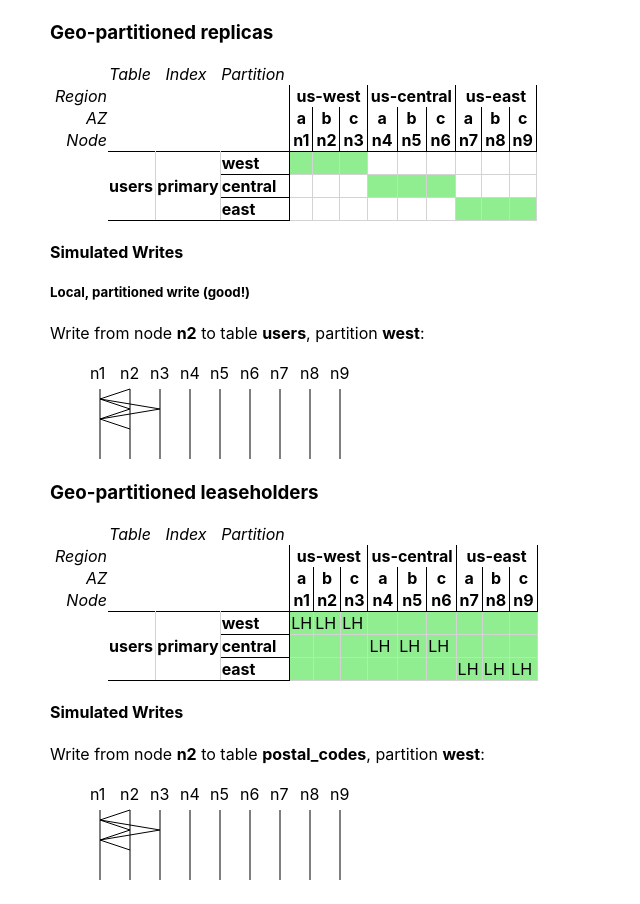
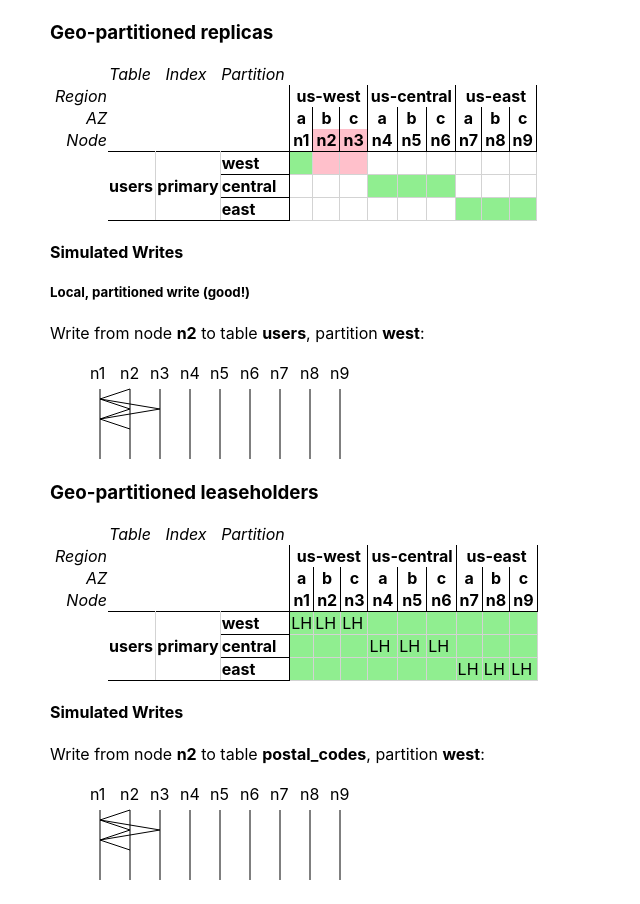
Before and after one commit to vilterp/crdb-config-explorer, a React (Create React App) app: page / in a window 1280 px wide. Shown: the part 1581-2485 px from the top of the page, without its empty margins (0-640 px from the left). Built offline with nearby package versions, Linux system fonts and the light colour scheme.

Commit message:
down nodes

```diff
--- a/src/App.css
+++ b/src/App.css
@@ -31,6 +31,10 @@
   background-color: lightgreen;
 }
 
+.config-view .cell.cell-data-but-down {
+  background-color: pink;
+}
+
 .config-view .schema-node {
   border-top: 1px solid black;
   border-bottom: 1px solid black;
@@ -44,6 +48,10 @@
 
 .config-view .formation-node.formation-node-leaf {
   border-bottom: 1px solid black;
+}
+
+.config-view .formation-node.formation-node-down {
+  background-color: pink;
 }
 
 .config-view .cell {
--- a/src/App.tsx
+++ b/src/App.tsx
@@ -6,7 +6,7 @@ import {
   usersTableDupIndexes,
   usersTableLeaseholderPartitioned,
   usersTablePartitioned,
-  usersTableUnPartitioned
+  usersTableUnPartitioned,
 } from "./configurations";
 import "./App.css";
 import { SituationView } from "./views/situationView";
@@ -27,7 +27,11 @@ function App() {
 
       <h3>Development</h3>
       <SituationView
-        config={{ formation: singleNode, table: usersTableUnPartitioned }}
+        config={{
+          formation: singleNode,
+          table: usersTableUnPartitioned,
+          downNodeIDs: [],
+        }}
         writes={[]}
       />
 
@@ -35,7 +39,8 @@ function App() {
       <SituationView
         config={{
           formation: threeNodesOneRegion,
-          table: usersTableUnPartitioned
+          table: usersTableUnPartitioned,
+          downNodeIDs: [],
         }}
         writes={[
           {
@@ -43,9 +48,9 @@ function App() {
             write: {
               gateWayNodeID: 1,
               tableName: "users",
-              partitionName: "default"
-            }
-          }
+              partitionName: "default",
+            },
+          },
         ]}
       />
 
@@ -56,7 +61,8 @@ function App() {
       <SituationView
         config={{
           formation: threeNodesThreeRegions,
-          table: usersTableUnPartitioned
+          table: usersTableUnPartitioned,
+          downNodeIDs: [],
         }}
         writes={[
           {
@@ -64,17 +70,17 @@ function App() {
             write: {
               tableName: "users",
               partitionName: "default",
-              gateWayNodeID: 3
-            }
+              gateWayNodeID: 3,
+            },
           },
           {
             desc: "non-local write (bad!)",
             write: {
               tableName: "users",
               partitionName: "default",
-              gateWayNodeID: 4
-            }
-          }
+              gateWayNodeID: 4,
+            },
+          },
         ]}
       />
 
@@ -82,7 +88,8 @@ function App() {
       <SituationView
         config={{
           formation: threeNodesThreeRegions,
-          table: usersTablePartitioned
+          table: usersTablePartitioned,
+          downNodeIDs: [2, 3],
         }}
         writes={[
           {
@@ -90,9 +97,9 @@ function App() {
             write: {
               gateWayNodeID: 2,
               tableName: "users",
-              partitionName: "west"
-            }
-          }
+              partitionName: "west",
+            },
+          },
         ]}
       />
 
@@ -100,7 +107,8 @@ function App() {
       <SituationView
         config={{
           formation: threeNodesThreeRegions,
-          table: usersTableLeaseholderPartitioned
+          table: usersTableLeaseholderPartitioned,
+          downNodeIDs: [],
         }}
         writes={[
           {
@@ -108,9 +116,9 @@ function App() {
             write: {
               partitionName: "west",
               tableName: "postal_codes",
-              gateWayNodeID: 2
-            }
-          }
+              gateWayNodeID: 2,
+            },
+          },
         ]}
       />
 
@@ -118,7 +126,8 @@ function App() {
       <SituationView
         config={{
           formation: threeNodesThreeRegions,
-          table: usersTableDupIndexes
+          table: usersTableDupIndexes,
+          downNodeIDs: [],
         }}
         writes={[
           {
@@ -126,9 +135,9 @@ function App() {
             write: {
               partitionName: "default",
               tableName: "postal_codes",
-              gateWayNodeID: 2
-            }
-          }
+              gateWayNodeID: 2,
+            },
+          },
         ]}
       />
     </div>
--- a/src/allocate.tsx
+++ b/src/allocate.tsx
@@ -3,28 +3,47 @@ import { NodePath, SchemaPath, ZoneConfig } from "./model";
 // TODO: leaseholders pinned
 export type Allocation =
   | { type: "NoData" }
-  | { type: "Data"; pinnedLeaseholders: boolean };
+  | { type: "Data"; pinnedLeaseholders: boolean }
+  | { type: "WouldHaveDataButDown"; pinnedLeaseholders: boolean };
 
 export function allocate(
   nodePath: NodePath,
-  schemaPath: SchemaPath
+  schemaPath: SchemaPath,
+  downNodeIDs: number[],
 ): Allocation {
   // TODO: this is pretty faulty.
   //   kind of just trying to make it pass for the given cases.
   const zoneConfig = getZoneConfig(schemaPath);
   if (zoneConfig === undefined) {
-    return { type: "Data", pinnedLeaseholders: false };
+    return dataIfNotDown(downNodeIDs, nodePath, false);
   }
   if (zoneConfig.dataRegion === nodePath.regionName) {
-    return { type: "Data", pinnedLeaseholders: false };
-  } else if (zoneConfig.leaseholdersRegion !== null) {
-    return {
-      type: "Data",
-      pinnedLeaseholders: zoneConfig.leaseholdersRegion === nodePath.regionName
-    };
+    return dataIfNotDown(downNodeIDs, nodePath, false);
+  }
+  if (zoneConfig.leaseholdersRegion !== null) {
+    return dataIfNotDown(
+      downNodeIDs,
+      nodePath,
+      zoneConfig.leaseholdersRegion === nodePath.regionName,
+    );
   } else {
     return { type: "NoData" };
   }
+}
+
+function dataIfNotDown(
+  downNodeIDs: number[],
+  nodePath: NodePath,
+  lhsPinned: boolean,
+): Allocation {
+  if (nodeDown(downNodeIDs, nodePath)) {
+    return { type: "WouldHaveDataButDown", pinnedLeaseholders: lhsPinned };
+  }
+  return { type: "Data", pinnedLeaseholders: lhsPinned };
+}
+
+export function nodeDown(downNodeIDs: number[], node: NodePath): boolean {
+  return downNodeIDs.indexOf(node.nodeID) !== -1;
 }
 
 function getZoneConfig(schemaPath: SchemaPath): ZoneConfig | undefined {
--- a/src/readWrite.tsx
+++ b/src/readWrite.tsx
@@ -8,14 +8,14 @@ import {
   nodePathsForFormation,
   schemaPathForKVWrite,
   SQLWrite,
-  Table
+  Table,
 } from "./model";
 import { allocate } from "./allocate";
 import { filterMap, min } from "./arrays";
 
 export function hopSequenceForSQLWrite(
   config: Configuration,
-  sqlWrite: SQLWrite
+  sqlWrite: SQLWrite,
 ): HopSequence {
   // TODO: don't hardcode primary partition... hmmm
   const kvWrites = kvWritesForSQLWrite(config.table, sqlWrite);
@@ -36,14 +36,14 @@ export function hopSequenceForSQLWrite(
             from: lhNode,
             to: replNode,
             start: gateWayToLHLatency,
-            end: gateWayToLHLatency + replHopLatency
+            end: gateWayToLHLatency + replHopLatency,
           },
           {
             from: replNode,
             to: lhNode,
             start: gateWayToLHLatency + replHopLatency,
-            end: gateWayToLHLatency + replHopLatency * 2
-          }
+            end: gateWayToLHLatency + replHopLatency * 2,
+          },
         ];
       });
       const replDone = replDoneTimestamp(lhNode, replHops);
@@ -53,17 +53,17 @@ export function hopSequenceForSQLWrite(
           from: gatewayNode,
           to: lhNode,
           start: 0,
-          end: gateWayToLHLatency
+          end: gateWayToLHLatency,
         },
         ...replHops,
         {
           from: lhNode,
           to: gatewayNode,
           start: replDone,
-          end: replDone + gateWayToLHLatency
-        }
+          end: replDone + gateWayToLHLatency,
+        },
       ];
-    })
+    }),
   };
 }
 
@@ -86,27 +86,27 @@ function kvWritesForSQLWrite(table: Table, write: SQLWrite): KVWrite[] {
   return table.indexes.map(idx => ({
     tableName: table.name,
     indexName: idx.name,
-    partitionName: write.partitionName
+    partitionName: write.partitionName,
   }));
 }
 
 function possibleLeaseholderNodesForKVWrite(
   config: Configuration,
-  kvWrite: KVWrite
+  kvWrite: KVWrite,
 ): NodePath[] {
   const possibilities = filterMap(
     nodePathsForFormation(config.formation),
     nodePath => {
       const schemaPath = schemaPathForKVWrite(config.table, kvWrite);
-      const allocation = allocate(nodePath, schemaPath);
+      const allocation = allocate(nodePath, schemaPath, config.downNodeIDs);
       if (allocation.type === "NoData") {
         return null;
       }
       return {
         nodePath,
-        leaseholdersPinned: allocation.pinnedLeaseholders
+        leaseholdersPinned: allocation.pinnedLeaseholders,
       };
-    }
+    },
   );
   const anyLeaseholdersPinned = possibilities.some(p => p.leaseholdersPinned);
   return (anyLeaseholdersPinned
--- a/src/views/configurationMatrix.tsx
+++ b/src/views/configurationMatrix.tsx
@@ -9,9 +9,10 @@ import {
   nodesInRegion,
   partitionsInIndex,
   partitionsInTable,
-  SchemaPath
+  SchemaPath,
 } from "../model";
 import { allocate, Allocation } from "../allocate";
+import classNames from "classnames";
 
 export function ConfigurationView(props: { config: Configuration }) {
   const table = props.config.table;
@@ -53,7 +54,7 @@ export function ConfigurationView(props: { config: Configuration }) {
               >
                 {az.name}
               </th>
-            ))
+            )),
           )}
         </tr>
         <tr>
@@ -65,12 +66,19 @@ export function ConfigurationView(props: { config: Configuration }) {
               az.nodes.map(node => (
                 <th
                   key={node.id}
-                  className="formation-node formation-node-leaf"
+                  className={classNames(
+                    "formation-node",
+                    "formation-node-leaf",
+                    {
+                      "formation-node-down":
+                        props.config.downNodeIDs.indexOf(node.id) !== -1,
+                    },
+                  )}
                 >
                   n{node.id}
                 </th>
-              ))
-            )
+              )),
+            ),
           )}
         </tr>
       </thead>
@@ -91,14 +99,18 @@ export function ConfigurationView(props: { config: Configuration }) {
               ) : null}
               <td className="schema-node schema-node-leaf">{partition.name}</td>
               {nodePathsForFormation(props.config.formation).map(nodePath =>
-                renderCell(nodePath, {
-                  table: props.config.table,
-                  index: index,
-                  partition: partition
-                })
+                renderCell(
+                  nodePath,
+                  {
+                    table: props.config.table,
+                    index: index,
+                    partition: partition,
+                  },
+                  props.config,
+                ),
               )}
             </tr>
-          ))
+          )),
         )}
       </tbody>
     </table>
@@ -107,13 +119,22 @@ export function ConfigurationView(props: { config: Configuration }) {
 
 function renderCell(
   nodePath: NodePath,
-  schemaPath: SchemaPath
+  schemaPath: SchemaPath,
+  config: Configuration,
 ): React.ReactNode {
   const key = nodePathToStr(nodePath);
-  const allocation = allocate(nodePath, schemaPath);
+  const allocation = allocate(nodePath, schemaPath, config.downNodeIDs);
   const explanation = cellExplanation(schemaPath, nodePath, allocation);
-  const className =
-    allocation.type === "Data" ? "cell cell-data" : "cell cell-no-data";
+  const className = (() => {
+    switch (allocation.type) {
+      case "Data":
+        return "cell cell-data";
+      case "NoData":
+        return "cell cell-no-data";
+      case "WouldHaveDataButDown":
+        return "cell cell-data-but-down";
+    }
+  })();
   return (
     <td key={key} title={explanation} className={className}>
       {allocation.type === "Data" && allocation.pinnedLeaseholders ? "LH" : ""}
@@ -124,12 +145,17 @@ function renderCell(
 function cellExplanation(
   schemaPath: SchemaPath,
   nodePath: NodePath,
-  all: Allocation
+  all: Allocation,
 ) {
-  const presence = all.type === "Data" ? "present" : "not present";
+  const presence =
+    all.type === "Data"
+      ? "is present"
+      : all.type === "NoData"
+      ? "is not present"
+      : "would be present if the node were not down";
   const leaseholdersPinned =
     all.type === "Data" && all.pinnedLeaseholders
       ? "Leaseholders have been pinned to this region."
       : "";
-  return `Data for partition "${schemaPath.partition.name}" of index "${schemaPath.index.name}" of table "${schemaPath.table.name}" is ${presence} on node ${nodePath.nodeID} in AZ ${nodePath.azName} of region ${nodePath.regionName}. ${leaseholdersPinned}`;
+  return `Data for partition "${schemaPath.partition.name}" of index "${schemaPath.index.name}" of table "${schemaPath.table.name}" ${presence} on node ${nodePath.nodeID} in AZ ${nodePath.azName} of region ${nodePath.regionName}. ${leaseholdersPinned}`;
 }
--- a/src/views/situationView.tsx
+++ b/src/views/situationView.tsx
@@ -17,7 +17,7 @@ export function SituationView(props: {
           {props.writes.map((write, idx) => {
             const hopSequence = hopSequenceForSQLWrite(
               props.config,
-              write.write
+              write.write,
             );
             return (
               <div key={idx}>
```
Also changed, not shown: src/model.ts (+6 -10 lines), .prettierrc.json (added).
